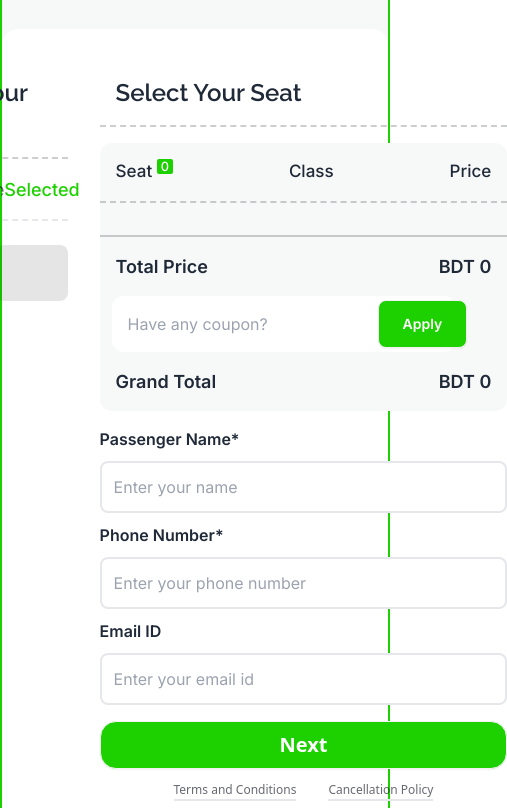
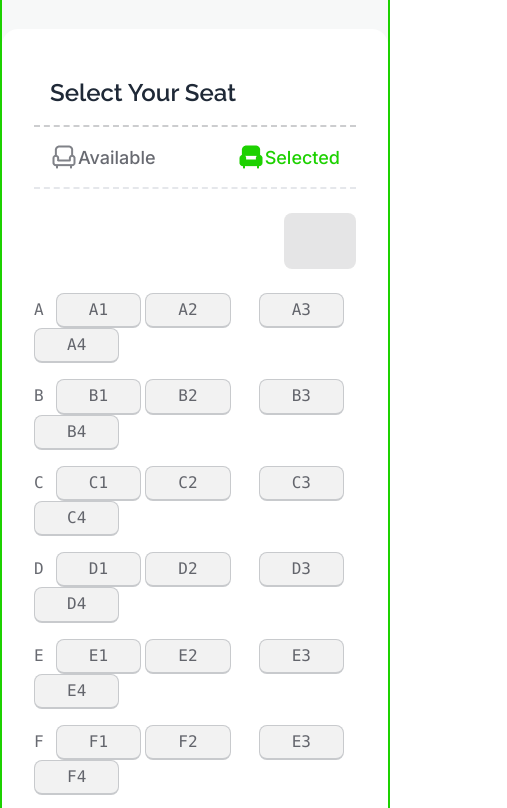
Before and after one commit to mahadi-wd/assignment-5-bus-ticket, a plain HTML site: page index.html in a window 390 px wide. Shown: the part 3428-4236 px from the top of the page, 507 px wide, since content can reach past the window. Drawn offline with nearby package versions, Linux system fonts and the light colour scheme.

Commit message:
converted small devise responsive

```diff
--- a/index.html
+++ b/index.html
@@ -299,7 +299,7 @@
 
         <!-- bus seat plan -->
 
-        <section class="bg-white w-full lg:max-w-screen-lg mx-auto  rounded-2xl mt-8 p-8 flex justify-center gap-8 ">
+        <section class="bg-white w-full lg:max-w-screen-lg mx-auto  rounded-2xl mt-8 p-8 flex justify-center gap-8 flex-col lg:flex-row ">
           <div class=" flex-2 ">
             <div class="border-b-2 border-[#03071233] border-dashed p-4">
               <div><h2 class="font-raleway text-2xl font-semibold ">Select Your Seat</h2></div>
@@ -443,9 +443,9 @@
               </div>
 
               <!-- discount apply btn -->
-              <div class="flex items-center justify-center bg-white w-3/4 mx-auto rounded-xl">
-                <input  id="discount-input-field" class="p-4  ml-3 rounded-xl" type="text" placeholder="Have any coupon?">
-                <button class="btn mr-10 bg-[#1DD100] text-white py-4 px-6" id="discount-btn">Apply</button>
+              <div class="flex items-center justify-center bg-white w-full mx-auto    lg:w-3/4 lg:mx-auto rounded-xl">
+                <input  id="discount-input-field" class="p-4  lg:ml-3 rounded-xl" type="text" placeholder="Have any coupon?">
+                <button class="btn mr-10 bg-[#1DD100] text-white lg:py-4 lg:px-6 px-2 py-2" id="discount-btn">Apply</button>
               </div>
 
               <!-- grand total section  -->
@@ -494,7 +494,7 @@
 
     <footer class="bg-black ">
       <div class="w-full lg:max-w-screen-lg mx-auto pt-20">
-        <div class="flex justify-between border-b-2 border-[#FFFFFF4D] border-dashed pb-10">
+        <div class="flex justify-between flex-col lg:flex-row  border-b-2 border-[#FFFFFF4D] border-dashed pb-10">
           <div class=" ">
             <h1 class="font-raleway font-bold text-4xl text-white">MH-Ticket</h1>
             <p class="font-inter text-[18px] text-[#FFFFFFCC] mt-8">P-Ticket is a digital platform to make your daily commuting better.</p>
@@ -512,7 +512,7 @@
           </div>
         </div>
 
-        <div class="flex justify-between mt-12 pb-20">
+        <div class="flex  justify-between flex-col lg:flex-row mt-12 pb-20">
             <div><p class="text-[#FFFFFFB3]">@all rights reserved, P-Ticket services limited.2024</p></div>
             <div  class="flex items-center gap-4 text-[#FFFFFFB3]">
               <p>Terms & condition</p>
```
